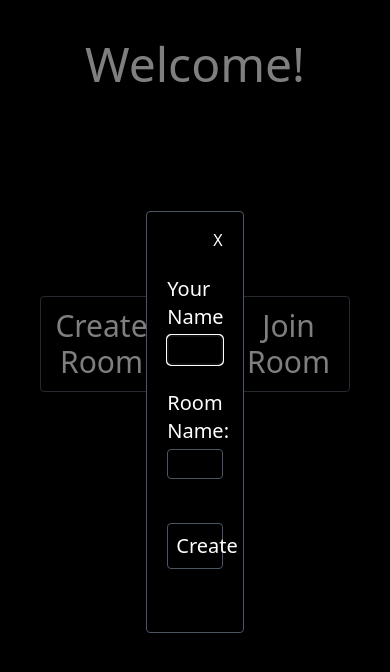
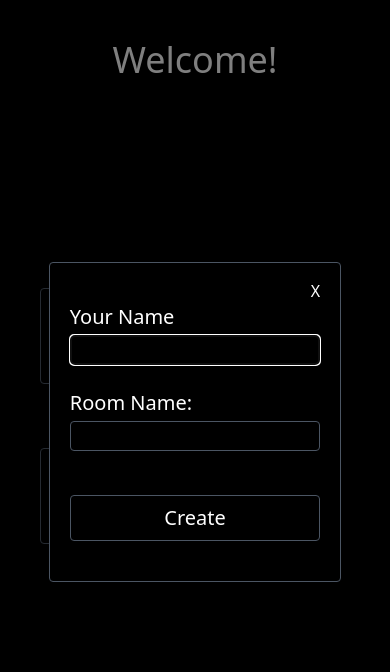
Before and after one commit to MikhailWahib/chat-app, a React (Vite) app in the folder client/: page / in a window 390 px wide. Both pictures are taken after a click on the button "Create Room". Shown: the top 672 px of the page. Built offline with nearby package versions, Linux system fonts and the light colour scheme.

Commit message:
client: fix home page for small screens

```diff
--- a/client/src/components/Home/CreateRoomModal.tsx
+++ b/client/src/components/Home/CreateRoomModal.tsx
@@ -23,7 +23,7 @@ const CreateRoomModal = ({
 			return
 		}
 
-		const res = await fetch(`http://localhost:8080/rooms?name=${roomName}`, {
+		const res = await fetch(`${import.meta.env.VITE_API_BASE_URL}/rooms?name=${roomName}`, {
 			method: 'POST',
 		})
 
@@ -47,7 +47,7 @@ const CreateRoomModal = ({
 
 	return (
 		<div className='flex absolute top-0 left-0 h-screen w-full z-50 bg-black/50'>
-			<div className='relative flex justify-center items-center h-[50%] w-[25%] rounded border border-gray-600 bg-black m-auto'>
+			<div className='relative flex justify-center items-center w-full max-w-[75%] md:max-w-[30%] py-10 rounded border border-gray-600 bg-black m-auto'>
 				<button
 					className='absolute top-4 right-5'
 					onClick={() => setShowCreateRoomModal(false)}
--- a/client/src/components/Home/UsernameModal.tsx
+++ b/client/src/components/Home/UsernameModal.tsx
@@ -36,7 +36,7 @@ const UsernameModal = ({
 
 	return (
 		<div className='flex absolute top-0 left-0 h-screen w-full z-50 bg-black/50'>
-			<div className='relative flex justify-center items-center h-[50%] w-[25%] rounded border border-gray-600 bg-black m-auto'>
+			<div className='relative flex justify-center items-center w-full max-w-[75%] md:max-w-[30%] py-10 rounded border border-gray-600 bg-black m-auto'>
 				<button
 					className='absolute top-4 right-5'
 					onClick={() => setShowUsernameModal(false)}
--- a/client/src/pages/Home.tsx
+++ b/client/src/pages/Home.tsx
@@ -14,8 +14,8 @@ const Home = () => {
 			{showUsernameModal && (
 				<UsernameModal setShowUsernameModal={setShowUsernameModal} />
 			)}
-			<h1 className='text-5xl'>Welcome!</h1>
-			<div className='flex gap-16 justify-center text-3xl mt-52'>
+			<h1 className='text-4xl md:text-5xl'>Welcome!</h1>
+			<div className='flex flex-col md:flex-row gap-16 justify-center text-3xl mt-52'>
 				<button
 					onClick={() => setShowCreateRoomModal(true)}
 					className='w-72 h-24 p-2 border border-gray-600 rounded hover:shadow-2xl hover:shadow-white/15 hover:scale-[1.01] transition-all duration-200'
```
